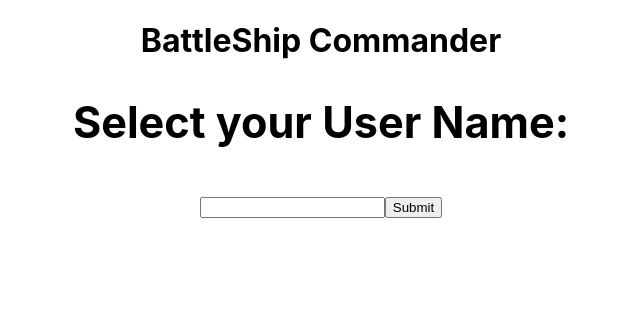
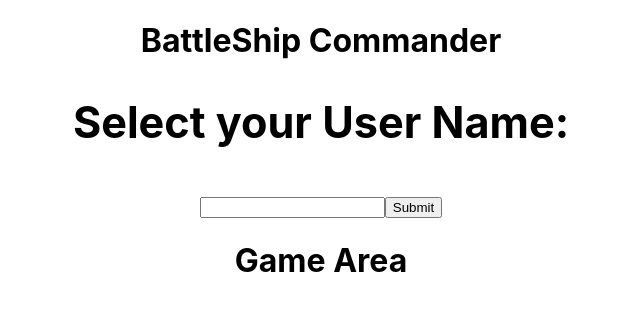
Before and after one commit to lakylekidd/battleship-commander-client, a React (Create React App) app: page / in a window 1280 px wide. Shown: the top 310 px of the page, without its empty margins (319-959 px from the left). Built offline with nearby package versions, Linux system fonts and the light colour scheme; no server answers.

Commit message:
Latest update

```diff
--- a/src/components/GameArea/GameAreaComponent.jsx
+++ b/src/components/GameArea/GameAreaComponent.jsx
@@ -57,7 +57,7 @@ class GameAreaComponent extends Component {
     render() {
         return (
             <div className="game-area">
-
+                <h1>Game Area</h1>
             </div>
         )
     }
```
Also changed, not shown: src/components/GameArea/UserStatusComponent.jsx (added).
